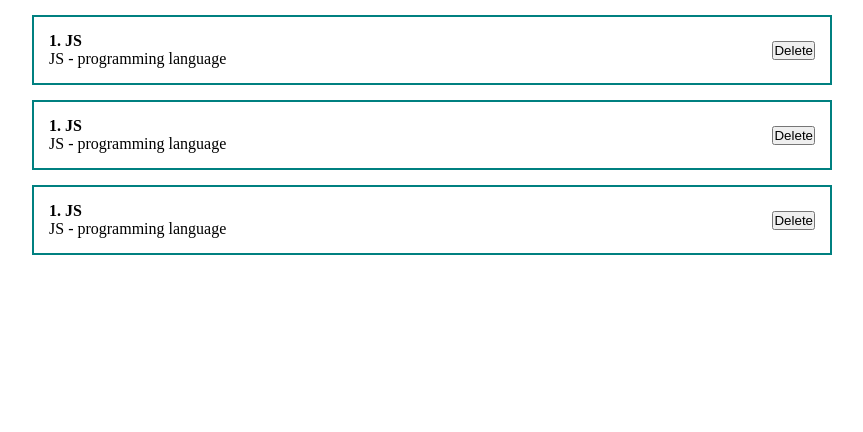
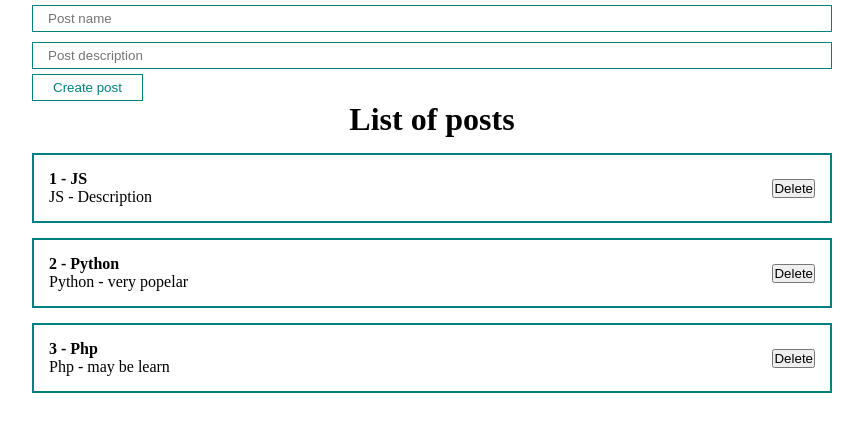
Before and after one commit to Zigomaticus/react-fundamental, a React (Create React App) app: page / in a window 1280 px wide. Shown: the top 432 px of the page, without its empty margins (208-1071 px from the left). Built offline with nearby package versions, Linux system fonts and the light colour scheme.

Commit message:
First components

```diff
--- a/src/App.js
+++ b/src/App.js
@@ -1,15 +1,44 @@
 import React, { useState } from "react";
 // Components
-import PostItem from "./components/PostItem";
+import PostList from "./components/PostList";
+import MyButton from "./components/UI/button/MyButton";
+import MyInput from "./components/UI/input/MyInput";
 // Css
 import "./styles/App.css";
 
 function App() {
+  const [posts, setPosts] = useState([
+    { id: 1, title: "JS", body: "Description" },
+    { id: 2, title: "Python", body: "very popelar" },
+    { id: 3, title: "Php", body: "may be learn" },
+  ]);
+
+  const [post, setPost] = useState({ title: "", body: "" });
+
+  function addNewPost(e) {
+    e.preventDefault();
+    setPosts([...posts, { ...post, id: Date.now() }]);
+    setPost({ title: "", body: "" });
+  }
+
   return (
     <div className="App">
-      <PostItem />
-      <PostItem />
-      <PostItem />
+      <form>
+        <MyInput
+          type="text"
+          placeholder="Post name"
+          value={post.title}
+          onChange={(e) => setPost({ ...post, title: e.target.value })}
+        />
+        <MyInput
+          type="text"
+          placeholder="Post description"
+          value={post.body}
+          onChange={(e) => setPost({ ...post, body: e.target.value })}
+        />
+        <MyButton onClick={addNewPost}>Create post</MyButton>
+      </form>
+      <PostList posts={posts} title="List of posts" />
     </div>
   );
 }
--- a/src/components/PostItem.jsx
+++ b/src/components/PostItem.jsx
@@ -1,17 +1,21 @@
-import React from 'react'
+import React from "react";
 
-function PostItem() {
+function PostItem(props) {
   return (
     <div className="post">
-        <div className="post__content">
-          <strong>1. JS</strong>
-          <div>JS - programming language</div>
-        </div>
-        <div className="post__btns">
-          <button>Delete</button>
+      <div className="post__content">
+        <strong>
+          {props.number} - {props.post.title}
+        </strong>
+        <div>
+          {props.post.title} - {props.post.body}
         </div>
       </div>
-  )
+      <div className="post__btns">
+        <button>Delete</button>
+      </div>
+    </div>
+  );
 }
 
-export default PostItem
+export default PostItem;
--- /dev/null
+++ b/src/components/PostList.jsx
@@ -0,0 +1,16 @@
+import React from "react";
+// Components
+import PostItem from "./PostItem";
+
+const PostList = ({ posts, title }) => {
+  return (
+    <>
+      <h1 style={{ textAlign: "center" }}>{title}</h1>
+      {posts.map((post, index) => (
+        <PostItem number={index + 1} post={post} key={post.id} />
+      ))}
+    </>
+  );
+};
+
+export default PostList;
--- /dev/null
+++ b/src/components/UI/button/MyButton.jsx
@@ -0,0 +1,13 @@
+import React from "react";
+// Css
+import styles from "./MyButton.module.css";
+
+const MyButton = ({ children, ...props }) => {
+  return (
+    <button className={styles.myBtn} {...props}>
+      {children}
+    </button>
+  );
+};
+
+export default MyButton;
--- /dev/null
+++ b/src/components/UI/button/MyButton.module.css
@@ -0,0 +1,8 @@
+.myBtn {
+  padding: 5px 20px;
+  color: teal;
+  font-style: 14px;
+  background: transparent;
+  border: 1px solid teal;
+  cursor: pointer;
+}
--- /dev/null
+++ b/src/components/UI/input/MyInput.jsx
@@ -0,0 +1,9 @@
+import React from "react";
+// Css
+import styles from "./MyInput.module.css";
+
+const MyInput = (props) => {
+  return <input {...props} className={styles.myInput} />;
+};
+
+export default MyInput;
--- /dev/null
+++ b/src/components/UI/input/MyInput.module.css
@@ -0,0 +1,6 @@
+.myInput {
+  width: 100%;
+  padding: 5px 15px;
+  margin: 5px 0;
+  border: 1px solid teal;
+}
--- a/src/index.js
+++ b/src/index.js
@@ -1,10 +1,6 @@
-import React from 'react';
-import ReactDOM from 'react-dom/client';
-import App from './App';
+import React from "react";
+import ReactDOM from "react-dom/client";
+import App from "./App";
 
-const root = ReactDOM.createRoot(document.getElementById('root'));
-root.render(
-  <React.StrictMode>
-    <App />
-  </React.StrictMode>
-);
+const root = ReactDOM.createRoot(document.getElementById("root"));
+root.render(<App />);
```
